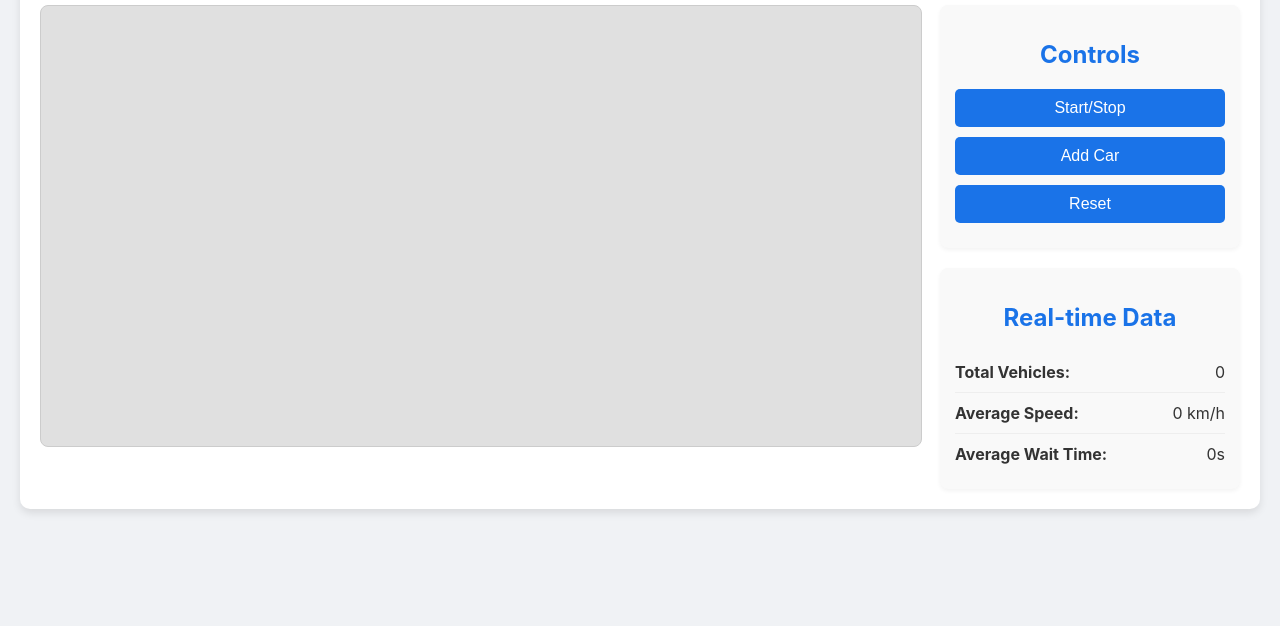
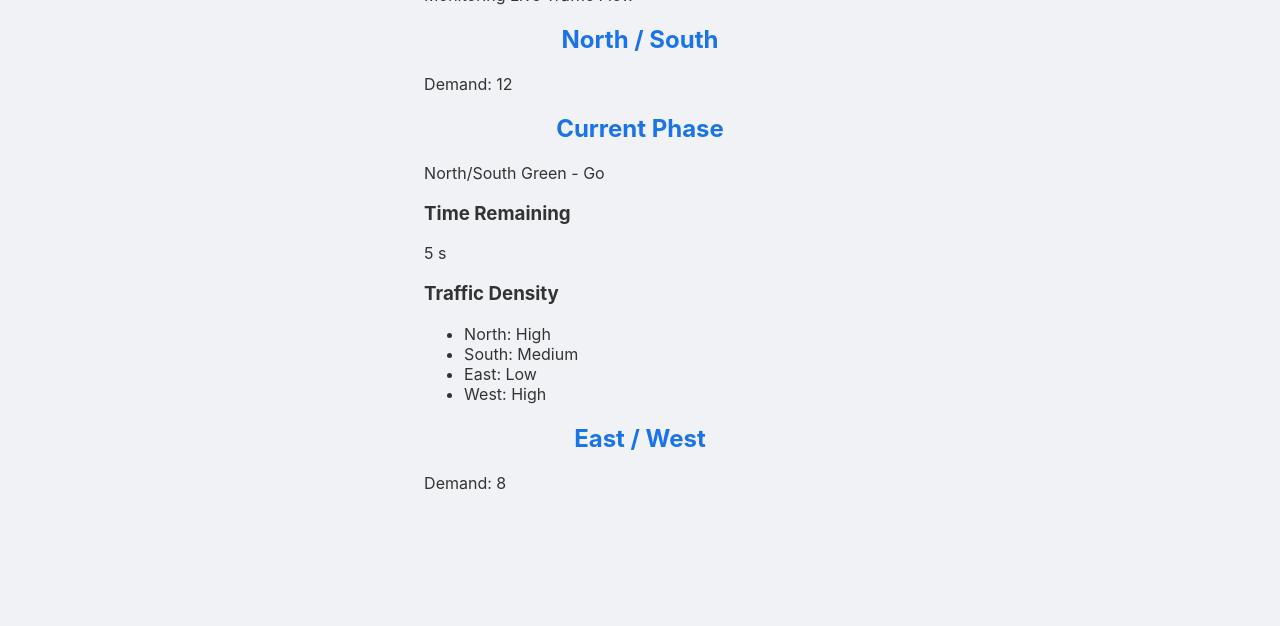
Before and after one commit to TejassKay/Urban_Traffic_Managment, a plain HTML site: page index.html in a window 1280 px wide. Shown: the part 214-840 px from the top of the page. Drawn offline with Linux system fonts and the light colour scheme.

Commit message:
index.html

```diff
--- a/index.html
+++ b/index.html
@@ -3,41 +3,105 @@
 <head>
   <meta charset="UTF-8">
   <meta name="viewport" content="width=device-width, initial-scale=1.0">
-    <title>Smart Traffic Management</title>
+  <title>Smart Traffic Light System</title>
   <link rel="stylesheet" href="style.css">
 </head>
 <body>
-    <div class="container">
-        <h1>Smart Traffic Management</h1>
-        <div class="main-content">
-            <div class="simulation-container">
-                <canvas id="trafficCanvas"></canvas>
+  <div class="dashboard">
+    <header>
+      <h1>Real-Time AI Traffic Control</h1>
+      <p>Monitoring Live Traffic Flow</p>
+    </header>
+
+    <section class="traffic-container">
+      <!-- North / South Light -->
+      <div class="traffic-section">
+        <h2>North / South</h2>
+        <div class="traffic-light" id="ns-light">
+          <div class="light red"></div>
+          <div class="light yellow"></div>
+          <div class="light green"></div>
         </div>
-            <div class="controls-and-data">
-                <div class="controls">
-                    <h2>Controls</h2>
-                    <button id="startStopBtn">Start/Stop</button>
-                    <button id="addCarBtn">Add Car</button>
-                    <button id="resetBtn">Reset</button>
+        <p>Demand: <span id="ns-demand">12</span></p>
       </div>
-                <div class="data-dashboard">
-                    <h2>Real-time Data</h2>
-                    <div class="data-item">
-                        <span class="label">Total Vehicles:</span>
-                        <span id="vehicleCount">0</span>
+
+      <!-- Control Panel -->
+      <div class="traffic-info">
+        <h2>Current Phase</h2>
+        <p id="status">Red Light - Stop</p>
+
+        <div class="countdown">
+          <h3>Time Remaining</h3>
+          <span id="timer">10</span> s
         </div>
-                    <div class="data-item">
-                        <span class="label">Average Speed:</span>
-                        <span id="avgSpeed">0 km/h</span>
-                    </div>
-                    <div class="data-item">
-                        <span class="label">Average Wait Time:</span>
-                        <span id="avgWaitTime">0s</span>
+
+        <div class="stats">
+          <h3>Traffic Density</h3>
+          <ul>
+            <li>North: <span>High</span></li>
+            <li>South: <span>Medium</span></li>
+            <li>East: <span>Low</span></li>
+            <li>West: <span>High</span></li>
+          </ul>
         </div>
       </div>
+
+      <!-- East / West Light -->
+      <div class="traffic-section">
+        <h2>East / West</h2>
+        <div class="traffic-light" id="ew-light">
+          <div class="light red"></div>
+          <div class="light yellow"></div>
+          <div class="light green"></div>
         </div>
+        <p>Demand: <span id="ew-demand">8</span></p>
       </div>
+    </section>
   </div>
-    <script src="simulation.js"></script>
+
+  <script>
+    const nsLights = document.querySelectorAll("#ns-light .light");
+    const ewLights = document.querySelectorAll("#ew-light .light");
+    const statusText = document.getElementById("status");
+    const timerDisplay = document.getElementById("timer");
+
+    const phases = [
+      { ns: "green", ew: "red", text: "North/South Green - Go", time: 10 },
+      { ns: "yellow", ew: "red", text: "North/South Yellow - Ready", time: 3 },
+      { ns: "red", ew: "green", text: "East/West Green - Go", time: 10 },
+      { ns: "red", ew: "yellow", text: "East/West Yellow - Ready", time: 3 }
+    ];
+
+    let currentPhase = 0;
+    let timeLeft = phases[currentPhase].time;
+
+    function updateLights() {
+      // Reset all lights
+      nsLights.forEach(light => light.classList.remove("active"));
+      ewLights.forEach(light => light.classList.remove("active"));
+
+      // Activate based on phase
+      nsLights.forEach(light => {
+        if (light.classList.contains(phases[currentPhase].ns)) light.classList.add("active");
+      });
+      ewLights.forEach(light => {
+        if (light.classList.contains(phases[currentPhase].ew)) light.classList.add("active");
+      });
+
+      statusText.innerText = phases[currentPhase].text;
+      timeLeft = phases[currentPhase].time;
+    }
+
+    setInterval(() => {
+      timeLeft--;
+      timerDisplay.innerText = timeLeft;
+      if (timeLeft <= 0) {
+        currentPhase = (currentPhase + 1) % phases.length;
+        updateLights();
+      }
+    }, 1000);
+
+    updateLights();
+  </script>
 </body>
 </html>
```
Lines whose indentation alone changed are shown as unchanged.
